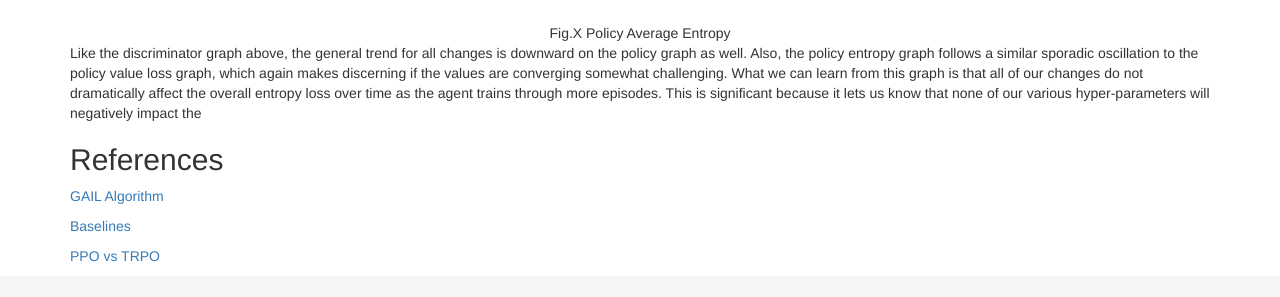
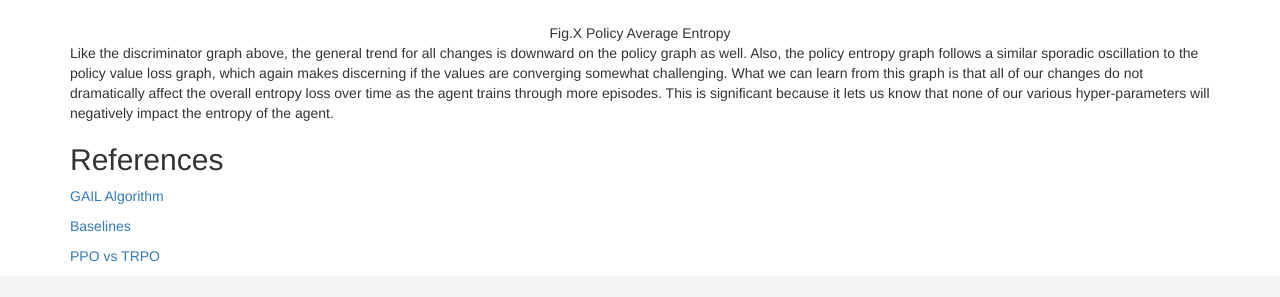
Before and after one commit to TDHTTTT/RM, a Jekyll site: the page built from docs/final.md, in a window 1280 px wide and 900 px high, scrolled down 13239 px. Shown: the part 564-861 px from the top of the window. Built offline with Jekyll 4.4.1, drawn with Linux system fonts in a browser that asks for light colours.

Commit message:
fixed error in entropy section

```diff
--- a/docs/final.md
+++ b/docs/final.md
@@ -90,7 +90,7 @@
 ![dal](images/all-policy_average_entropy.png)
 <center>Fig.X Policy Average Entropy</center>
 
-Like the discriminator graph above, the general trend for all changes is downward on the policy graph as well. Also, the policy entropy graph follows a similar sporadic oscillation to the policy value loss graph, which again makes discerning if the values are converging somewhat challenging. What we can learn from this graph is that all of our changes do not dramatically affect the overall entropy loss over time as the agent trains through more episodes. This is significant because it lets us know that none of our various hyper-parameters will negatively impact the
+Like the discriminator graph above, the general trend for all changes is downward on the policy graph as well. Also, the policy entropy graph follows a similar sporadic oscillation to the policy value loss graph, which again makes discerning if the values are converging somewhat challenging. What we can learn from this graph is that all of our changes do not dramatically affect the overall entropy loss over time as the agent trains through more episodes. This is significant because it lets us know that none of our various hyper-parameters will negatively impact the entropy of the agent.
 
 ## References
 
```
